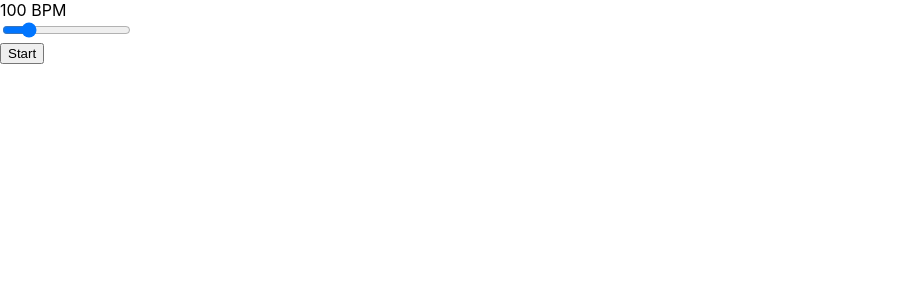
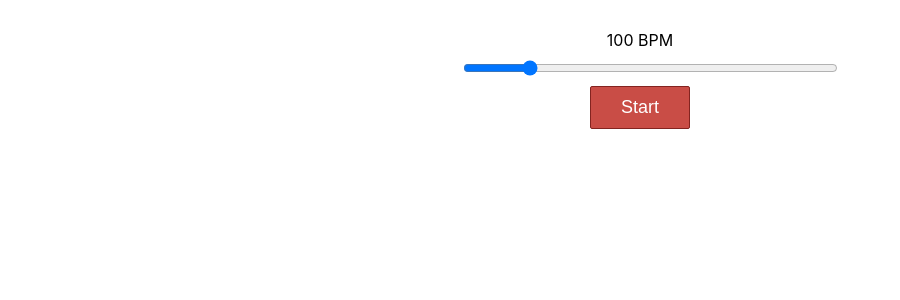
Before and after one commit to dujules23/react-metronome, a React (Create React App) app: page / in a window 1280 px wide. Shown: the top 300 px of the page, without its empty margins (0-900 px from the left). Built offline with nearby package versions, Linux system fonts and the light colour scheme.

Commit message:
created state for metronome.js

```diff
--- a/src/Metronome.js
+++ b/src/Metronome.js
@@ -1,16 +1,21 @@
-import React from 'react';
+import React, { useState } from 'react';
+import './Metronome.css';
 
 const Metronome = () => {
-  let bpm = 100;
-  let playing = false;
+  const [initialValues, setInitialValues] = useState({
+    playing: false,
+    count: 0,
+    bpm: 100,
+    beatsPerMeasure: 4
+  })
 
     return(
     <div className="metronome">
       <div className="bpm-slider">
-        <div>{bpm} BPM</div>
-        <input type="range" min="20" max="500" value={bpm} />
+        <div>{initialValues.bpm} BPM</div>
+        <input type="range" min="20" max="500" value={initialValues.bpm} />
       </div>
-      <button>{playing ? 'Stop': 'Start'}</button>
+      <button>{initialValues.playing ? 'Stop': 'Start'}</button>
     </div>
   )
 }
```
